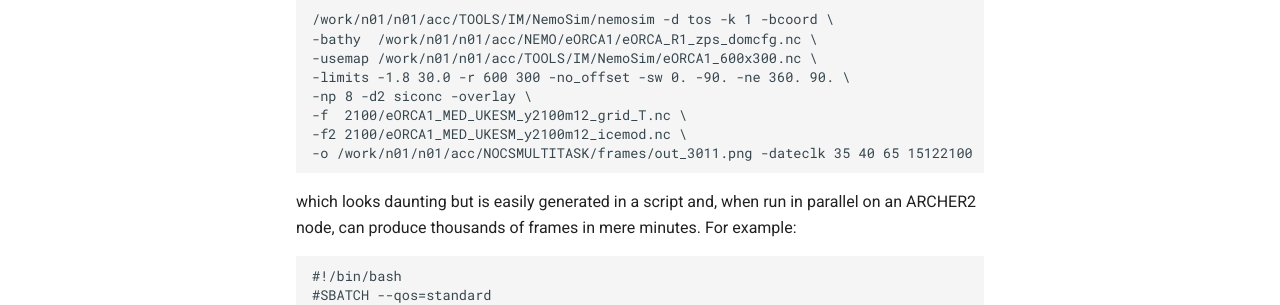
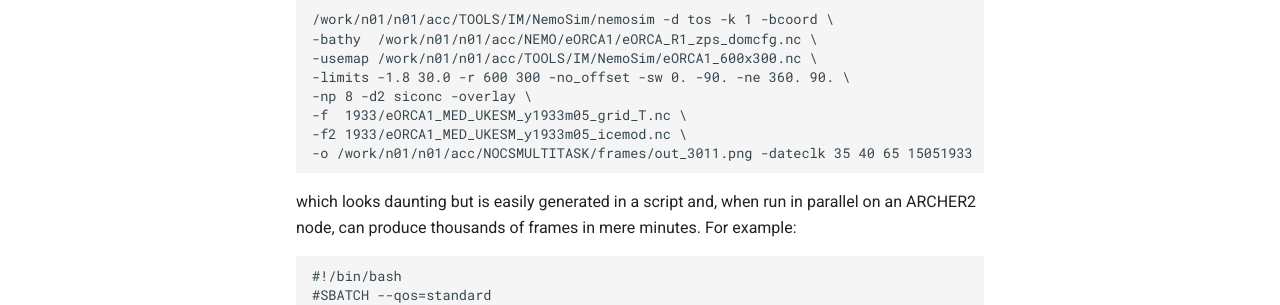
Before and after one commit to accowa/n01-pages, an MkDocs documentation site: the page built from docs/nemo_studio/movies.md, in a window 1280 px wide and 900 px high, scrolled down 426 px. Shown: the part 250-555 px from the top of the window. Built offline with MkDocs 1.6.1 and Material for MkDocs 9.7.7, drawn with Linux system fonts in a browser that asks for light colours; comment, search, counter and statistics services are not loaded.

Commit message:
matched command to image in movies.md

````diff
--- a/docs/nemo_studio/movies.md
+++ b/docs/nemo_studio/movies.md
@@ -14,9 +14,9 @@ was produced with this command:
 -usemap /work/n01/n01/acc/TOOLS/IM/NemoSim/eORCA1_600x300.nc \
 -limits -1.8 30.0 -r 600 300 -no_offset -sw 0. -90. -ne 360. 90. \
 -np 8 -d2 siconc -overlay \
--f  2100/eORCA1_MED_UKESM_y2100m12_grid_T.nc \
--f2 2100/eORCA1_MED_UKESM_y2100m12_icemod.nc \
--o /work/n01/n01/acc/NOCSMULTITASK/frames/out_3011.png -dateclk 35 40 65 15122100
+-f  1933/eORCA1_MED_UKESM_y1933m05_grid_T.nc \
+-f2 1933/eORCA1_MED_UKESM_y1933m05_icemod.nc \
+-o /work/n01/n01/acc/NOCSMULTITASK/frames/out_3011.png -dateclk 35 40 65 15051933
 ```
 
 which looks daunting but is easily generated in a script and, when run in
````
